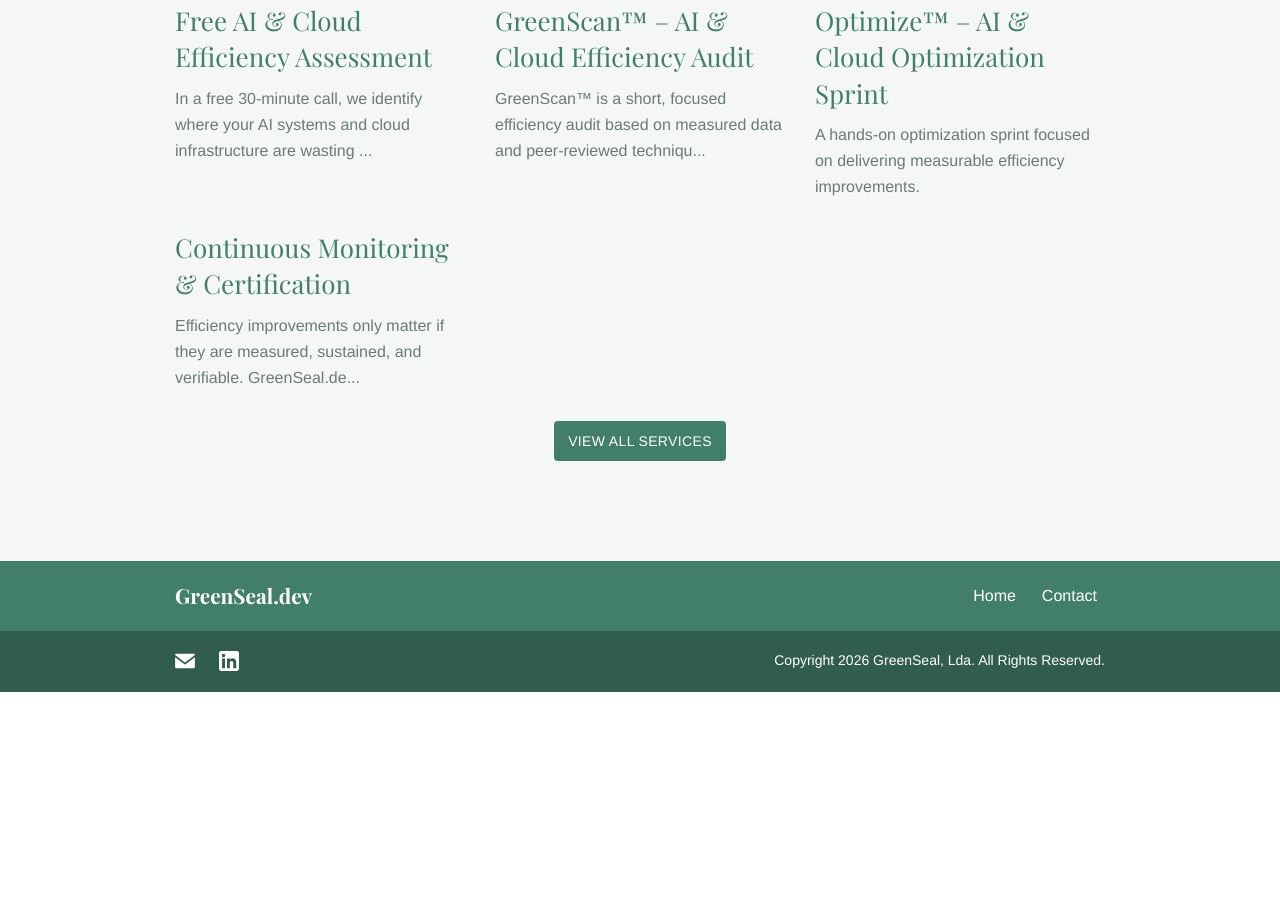
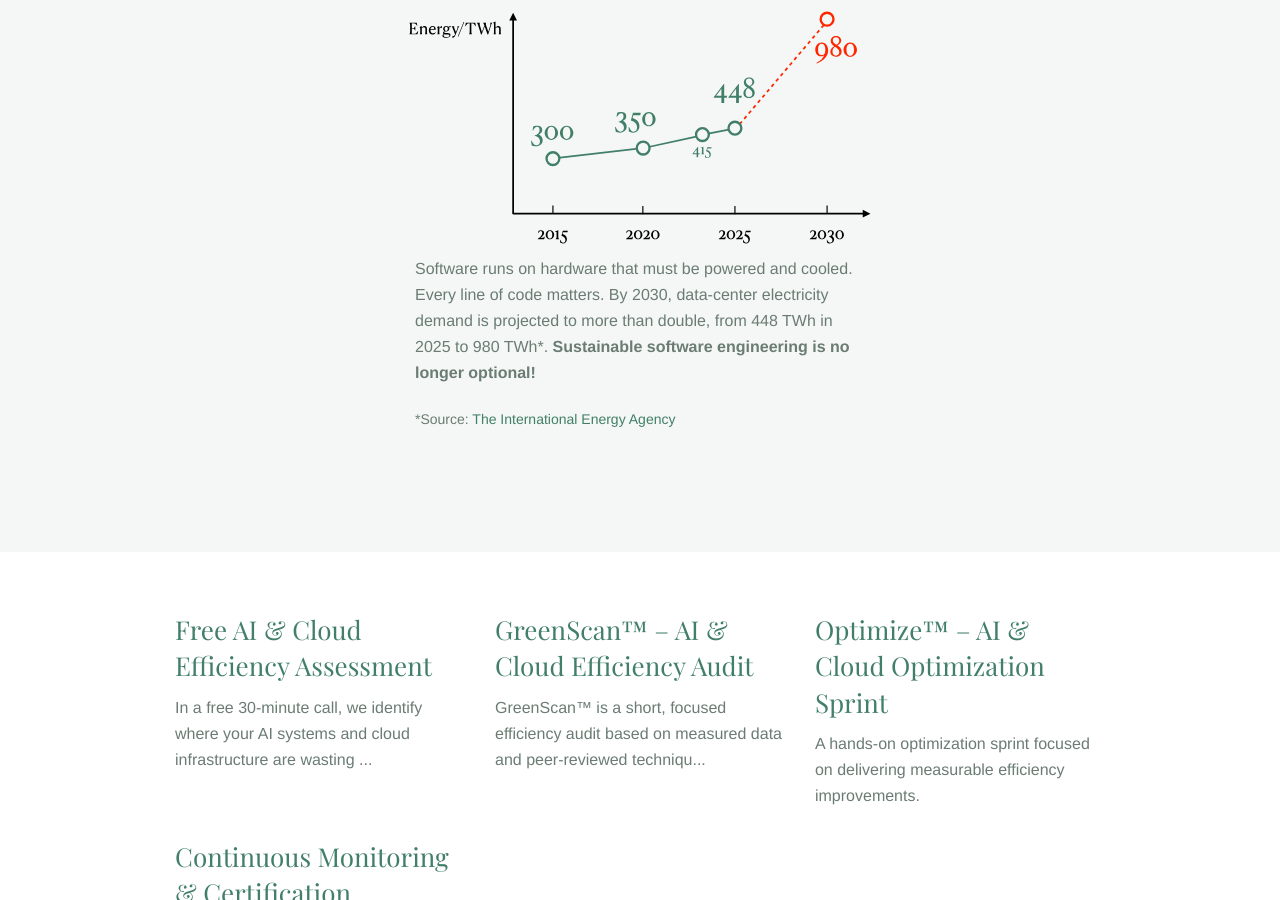
Before and after one commit to luiscruz/greenseal-website, a Jekyll site: the page built from index.md, in a window 1280 px wide and 900 px high, scrolled down 859 px. Built offline with Jekyll 4.4.1, drawn with Linux system fonts in a browser that asks for light colours; before the commit the page ends 1551 px from its top, so only the background shows below that.

Commit message:
add plot of datacenter energy demand

```diff
--- a/index.md
+++ b/index.md
@@ -1,23 +1,89 @@
 ---
 title: GreenSeal.dev
-layout: home
+layout: default
+bodyClass: "page-home"
 description: Green Seal helps companies reduce the ecological footprint of their software through consulting, training, and certification.
 intro_image: "images/illustrations/developer.svg"
 intro_image_absolute: false
 intro_image_hide_on_mobile: true
-show_call_box: false
 ---
 
-# <span style="color: #507C69;">Green</span>Seal.dev
 
-**Developing Sustainable Software.**
 
-We help engineering teams reduce energy consumption and infrastructure costs
+<div class="intro">
+  <div class="container">
+    <div class="row justify-content-start">
+      <div class="col-12 col-md-7 col-lg-6 order-2 order-md-1">
+<h1><span style="color: #507C69;">Green</span>Seal.dev</h1>
+
+<p><strong>Developing Sustainable Software.</strong></p>
+
+<p>We help engineering teams reduce energy consumption and infrastructure costs
 across cloud and AI systems without sacrificing performance.
 Grounded in academic research and validated in production systems.
-
-<p>
-<strong>Typical results: 20–50% cost reduction in AI pipelines.</strong>
 </p>
+        <p>
+        <strong>Typical results: 20–50% cost reduction in AI pipelines.</strong>
+        </p>
 
 {% include book-a-call.html %}
+      </div>
+      <div class="col-12 col-md-5 col-lg-6 order-1 order-md-2 position-relative">
+        <img alt="{{ page.title }}" class="intro-image{% if page.intro_image_absolute %} intro-image-absolute{% endif %}{% if page.intro_image_hide_on_mobile %} intro-image-hide-mobile{% endif %}" src="{{ page.intro_image | relURL }}" />
+      </div>
+    </div>
+  </div>
+</div>
+
+<div class="strip strip-grey">
+  <div class="container pt-6 pb-6 pb-md-10">
+    <div class="row align-items-center justify-content-center">
+      <!-- Image -->
+      <div class="col-12 text-center mb-4 mb-md-0">
+        <img
+          src="{{ '/images/datacenter-plot.svg' | absolute_url }}"
+          alt="Datacenter electricity usage plot"
+          class="img-fluid"
+          style="max-width: 480px;"
+        />
+      </div>
+
+      <!-- Text -->
+      <div class="col-12 col-md-6">
+        <p>
+          Software runs on hardware that must be powered and cooled. Every line of code matters.
+          By 2030, data-center electricity demand is projected to more than double, from 448 TWh in 2025 to 980 TWh*.
+          <strong>Sustainable software engineering is no longer optional!</strong>
+        </p>
+        <p><small>*Source: <a href="https://www.iea.org/reports/energy-and-ai/energy-demand-from-ai" target="_blank">The International Energy Agency</a></small></p>
+      </div>
+    </div>
+  </div>
+</div>
+
+<div class="strip strip-white">
+  <div class="container pt-6 pb-6 pb-md-10">
+    <div class="row justify-content-start">
+      {% assign limit = site.home.limit_services | default: 6 %}
+      {% assign sorted_services = site.services | sort: "weight" %}
+      {% for service in sorted_services limit: limit %}
+      <div class="col-12 col-md-4 mb-1">
+        <div class="service service-summary">
+          <div class="service-content">
+            <h2 class="service-title">
+              <a href="{{ service.url | relative_url }}">{{ service.title }}</a>
+              <!-- <a href="{{ "/services" | relative_url }}">{{ service.title }}</a> -->
+            </h2>
+            <p>{{ service.excerpt | markdownify | strip_html | truncate: 100 }}</p>
+          </div>
+        </div>
+      </div>
+      {% endfor %}
+    </div>
+    <div class="row justify-content-center">
+      <div class="col-auto">
+        <a class="button button-primary" href="{{ "services" | relative_url }}">View All Services</a>
+      </div>
+    </div>
+  </div>
+</div>
```
Also changed, not shown: images/datacenter-plot.svg (added).
